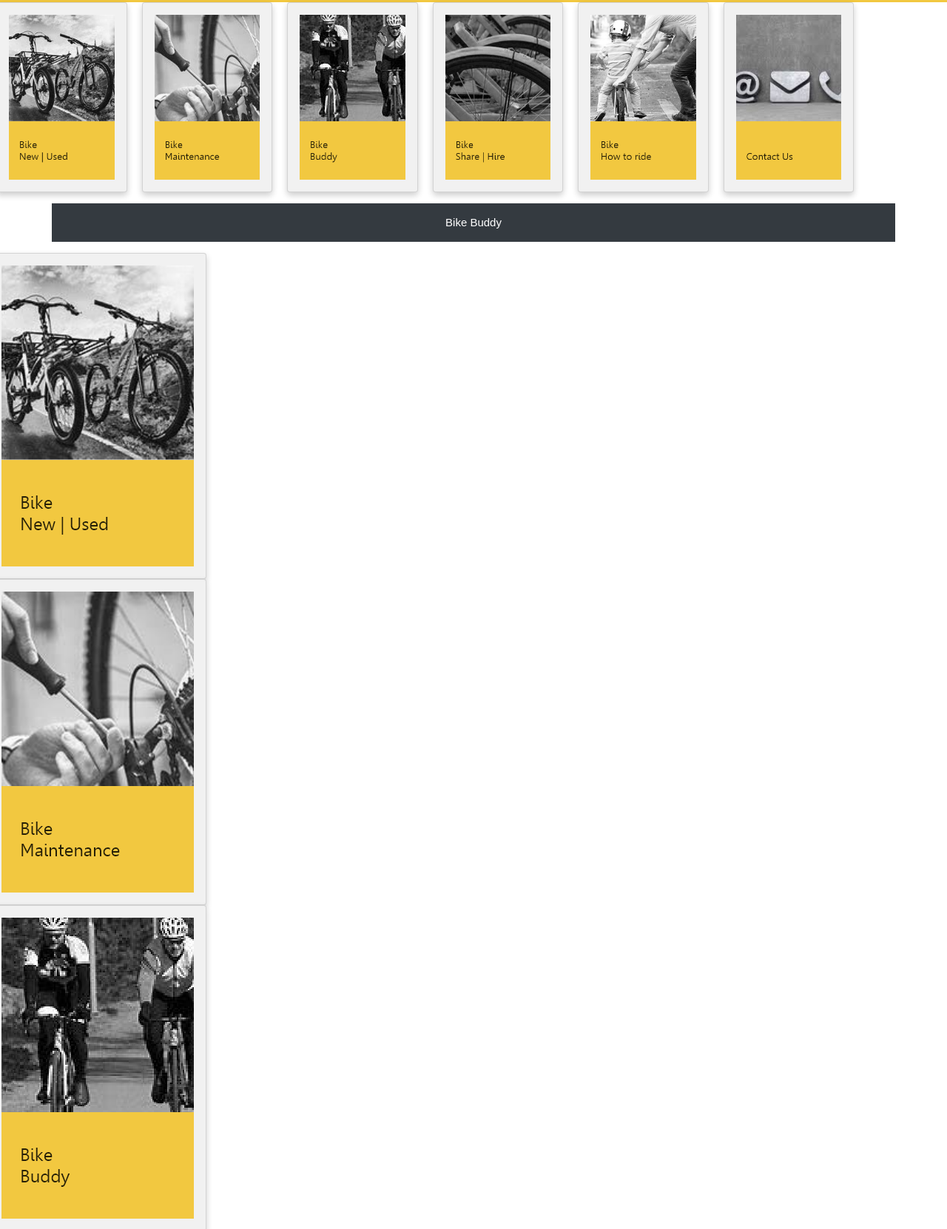
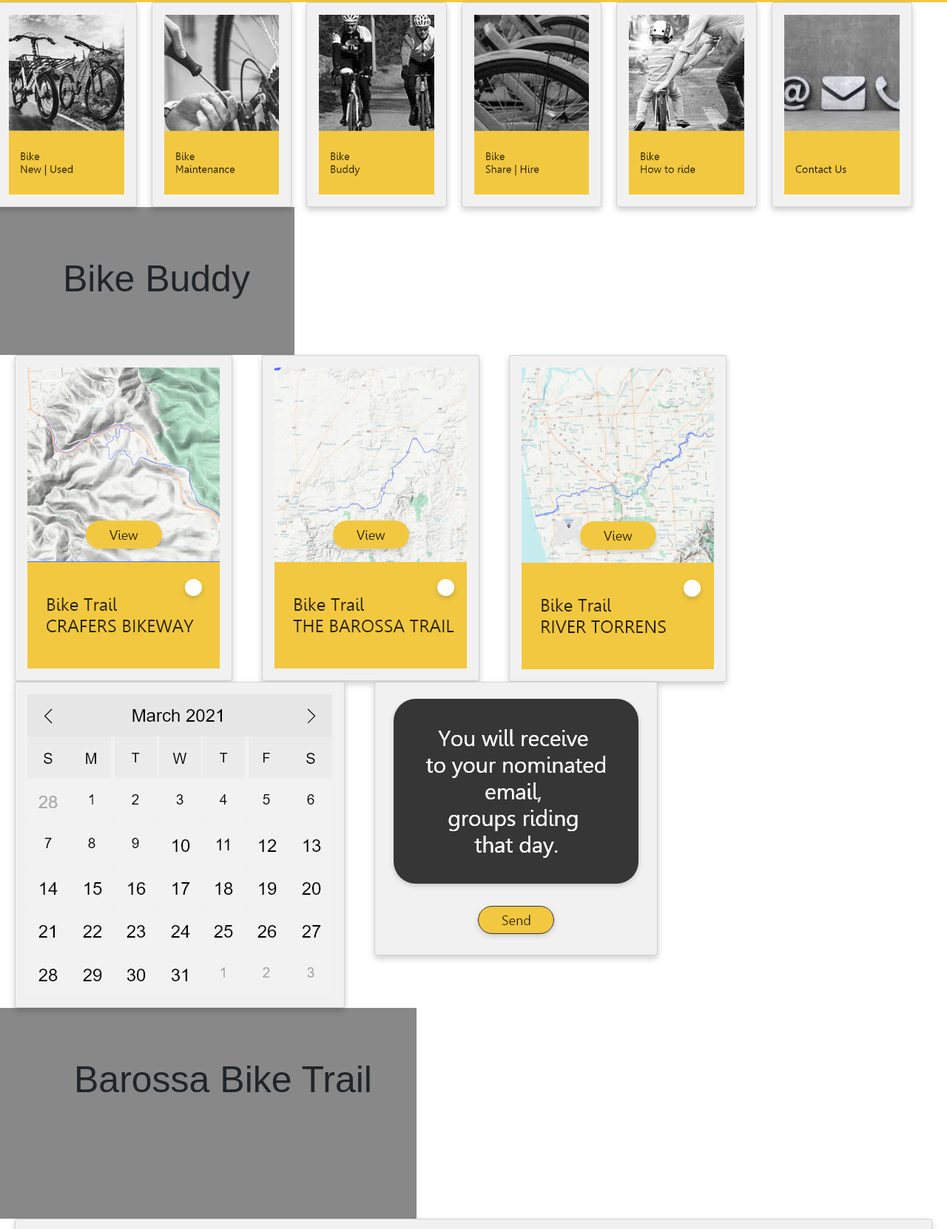
Before and after one commit to Sissy0077/Bikey.Homepage, a plain HTML site: page index.html in a window 1280 px wide. Shown: the part 698-2360 px from the top of the page at 74% size. Drawn offline with nearby package versions, Linux system fonts and the light colour scheme.

Commit message:
bikey_120321-810a

```diff
--- a/index.css
+++ b/index.css
@@ -1,12 +1,54 @@
-* {
+/* * {
     box-sizing: border-box;
+  } */
+  .row2 {
+    content: "";
+    display: table;
+    clear: both;
   }
-  .container-grid {
-    display: grid;
-    grid-template-columns: auto auto auto auto auto auto;
-    /* grid-template-rows: 100px 100px 100px 100px 100px; */
-    grid-auto-rows: 200px;
+  .column2 {
+    display: inline-block;
+    flex-direction: column;
+    height: 200px;
+    font-size: 50px;
+    padding: 60px;
+    background-color: #888;
 
+    }
+
+  .column3 {
+    float: left;
+    padding: 0 20px;
+
+  }
+
+
+  .column4 {
+    display: inline-block;
+    flex-direction: column;
+    height: 200px;
+    font-size: 50px;
+    padding: 60px;
+    background-color: #888;
+  }
+  .row2:after {
+    content: "";
+    display: table;
+    clear: both;
+  }
+  .row3 {
+    content: "";
+    display: table;
+    clear: both;
+  }
+  .row4 {
+    content: "";
+    display: table;
+    clear: both;
+  }
+  .responsive {
+    width: 100%;
+    height: auto;
   }
 
   .navbar-buttons{
@@ -28,7 +70,7 @@
   /* Float four columns side by side */
   .column {
     float: left;
-    width: 15%;
+    width: 16%;
     padding: 0 10px;
   }
 
@@ -50,6 +92,8 @@
     background-color: #f1f1f1;
   }
   .footer {
+    clear: both;
+    position: relative;
     Padding: 16px;
     padding-bottom: 100px;
   }
--- a/index.html
+++ b/index.html
@@ -52,6 +52,7 @@
     })(window, document, 'https://static.hotjar.com/c/hotjar-', '.js?sv=');
   </script>
   <style>
+
 
   </style>
 </head>
@@ -120,7 +121,7 @@
       </div>
     </div>
     <div class="column">
-      <a class="card" href="#bikebuddy">
+      <a class="card" href="#bike buddy">
         <img src="./images/Group Bike Buddy.png"></a>
 
     </div>
@@ -138,42 +139,60 @@
       <div class="card">
         <img src="./images/Group Contact.png">
       </div>
+
     </div>
+
     <!-- Section Bike Buddy -->
-    <div class="container p-3 my-3 bg-dark text-white font 56px">
-      <div class=#bikebuddy>Bike Buddy</div>
-    </div>
-    <div class="row2">
-      <div class="column2">
-        <div class="card" href="#bikenewandused">
-          <img src="./images/Group 4.png">
+
+    <div class="column2 row2" width="100%" algin="center">
+      <ul id="bike buddy">Bike Buddy</ul>
+      <br>
     </div>
   </div>
-      <div class="column2">
-        <div class="card" href="#bikemaintenance">
-          <img src="./images/Group BMain.png">
+  <div class="row3">
+    <div class="column3" column-gap="3rem">
+      <a class="card" href="#Crafers Bike Trail">
+        <img src="./images/Group Crafers.png">
+      </a>
     </div>
+    <div class="column3">
+      <a class="card" href="#Barossa Bike Trail">
+        <img src="./images/Group Barossa.png"> </a>
     </div>
-      <div class="column2">
-        <a class="card" href="#bikebuddy">
-          <img src="./images/Group Bike Buddy.png"></a>
+    <div class="column3">
+      <a class="card" href="#Torrens River">
+        <img src="./images/Group River Torrens.png"></a>
+    </div>
 
+    <div class="column3">
+      <a class="card" href="#Calendar">
+        <img src="./images/Group Calendar.png"></a>
     </div>
-      <div class="column2">
-        <div class="card2">
-          <img src="./images/Group Share Hire.png">
+
+
+    <div class="column3">
+      <div class="card">
+        <img src="./images/SendEmail.png">
+      </div>
     </div>
   </div>
 
-
+     <!-- Section Barossa Trail -->
+  <div class="column4 row4" width="100%" algin="center">
+    <ul id="Barossa Bike Trail">Barossa Bike Trail</ul>
+    <br>
+  </div>
+  <div class="column3" >
+    <div class="card" >
+        <img src="./images/Barosa Trail.PNG" alt="Trail" class="responsive" width="auto" height="auto">
+    </div>
+  </div>
+</div>
 
   <!-- Bottom footer social media icons -->
-
-
   <footer>
     <div class="footer" style="background-color:#363636;">
-          <a href="http://facebook.com" target="_blank"> <img src="./images/Icon simple-facebook.png"
-              class="social-icon">
+      <a href="http://facebook.com" target="_blank"> <img src="./images/Icon simple-facebook.png" class="social-icon">
         <a href="http://instagram.com" target="_blank"> <img src="images/Icon feather-instagram.png"
             class="social-icon">
     </div>
```
Also changed, not shown: images/Group Crafers.png (renamed from images/Group BM.png), images/SendEmail.png (added). Lines whose indentation alone changed are shown as unchanged.
